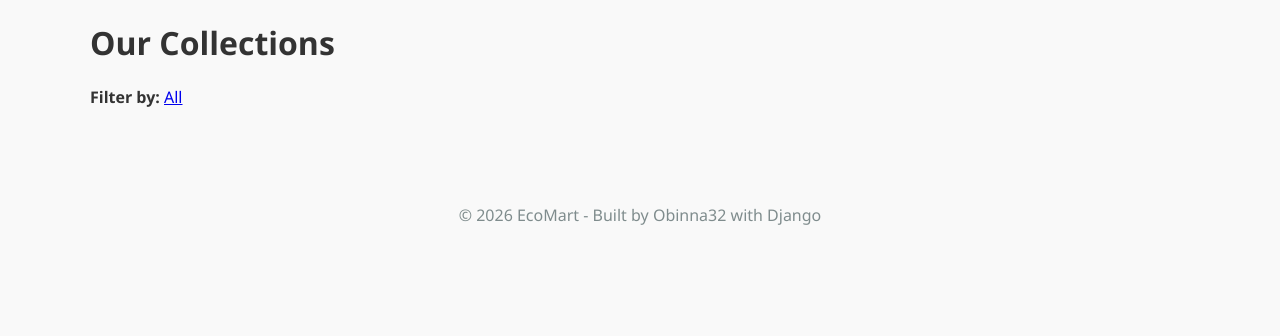
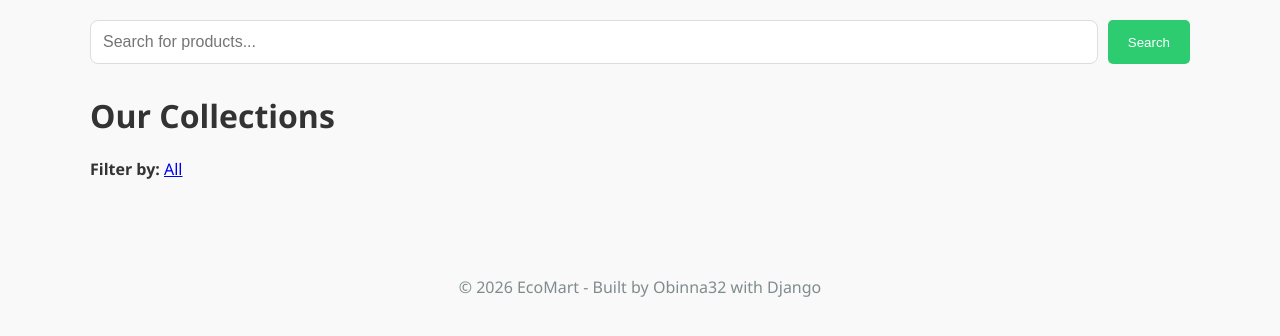
Before and after one commit to Obinna32/Ecomart, a Django app: page / in a window 1280 px wide. Shown: the part 65-401 px from the top of the page. Run offline with Django 5.2, Linux system fonts and the light colour scheme; data that the repository does not hold is empty.

Commit message:
feat: add search functionality to product list view

```diff
--- a/shop/templates/shop/product/detail.html
+++ b/shop/templates/shop/product/detail.html
@@ -26,7 +26,7 @@
                 {% endif %}
             </p>
 
-            <a href="{% url "shop:produt_list" %}" class="btn" style="background-color: #34495e;"> Back to Shop</a>
+            <a href="{% url "shop:product_list" %}" class="btn" style="background-color: #34495e;"> Back to Shop</a>
         </div>
     </div>
 {% endblock content %}
--- a/shop/templates/shop/product/list.html
+++ b/shop/templates/shop/product/list.html
@@ -6,6 +6,22 @@
 {% endblock title %}
 
 {% block content %}
+
+    <form method="get" action="{% url 'shop:product_list' %}" style="margin-bottom: 30px; display: flex; gap: 10px;">
+        <input type="text"
+            name="query"
+            placeholder="Search for products..."
+            value="{{ query|default:'' }}"
+            style="flex: 1; padding: 12px; border: 1px solid #ddd; border-radius: 8px; font-size: 1rem;">
+
+        <button type="submit" class="btn" style="margin-top: 0; cursor: pointer; border: none;">
+            Search
+        </button>
+
+        {% if query %}
+            <a href="{% url 'shop:product_list' %}" class="btn" style="background-color: #95a5a6; margin-top: 0;">Clear</a>
+        {% endif %}
+    </form>
     <h1>{% if category %}{{category.name}}{% else %}Our Collections{% endif %}</h1>
 
     <div class="category-sidebar">
--- a/shop/views.py
+++ b/shop/views.py
@@ -21,3 +21,23 @@ def product_detail(request, id, slug):
     product = get_object_or_404(Product, id=id, slug=slug, available=True)
 
     return render(request, 'shop/product/detail.html', {'product':product})
+
+def product_list(request, category_slug=None):
+    category = None
+    categories = Category.objects.all()
+    products = Product.objects.filter(available=True)
+
+    query = request.GET.get('query')
+    if query:
+        products = products.filter(name__icontains=query)
+
+    if category_slug:
+        category = get_object_or_404(Category, slug=category_slug)
+        products = products.filter(category=category)
+
+    return render(request, 'shop/product/list.html', {
+        'category': category,
+        'categories': categories,
+        'products': products,
+        'query': query
+    })
```
